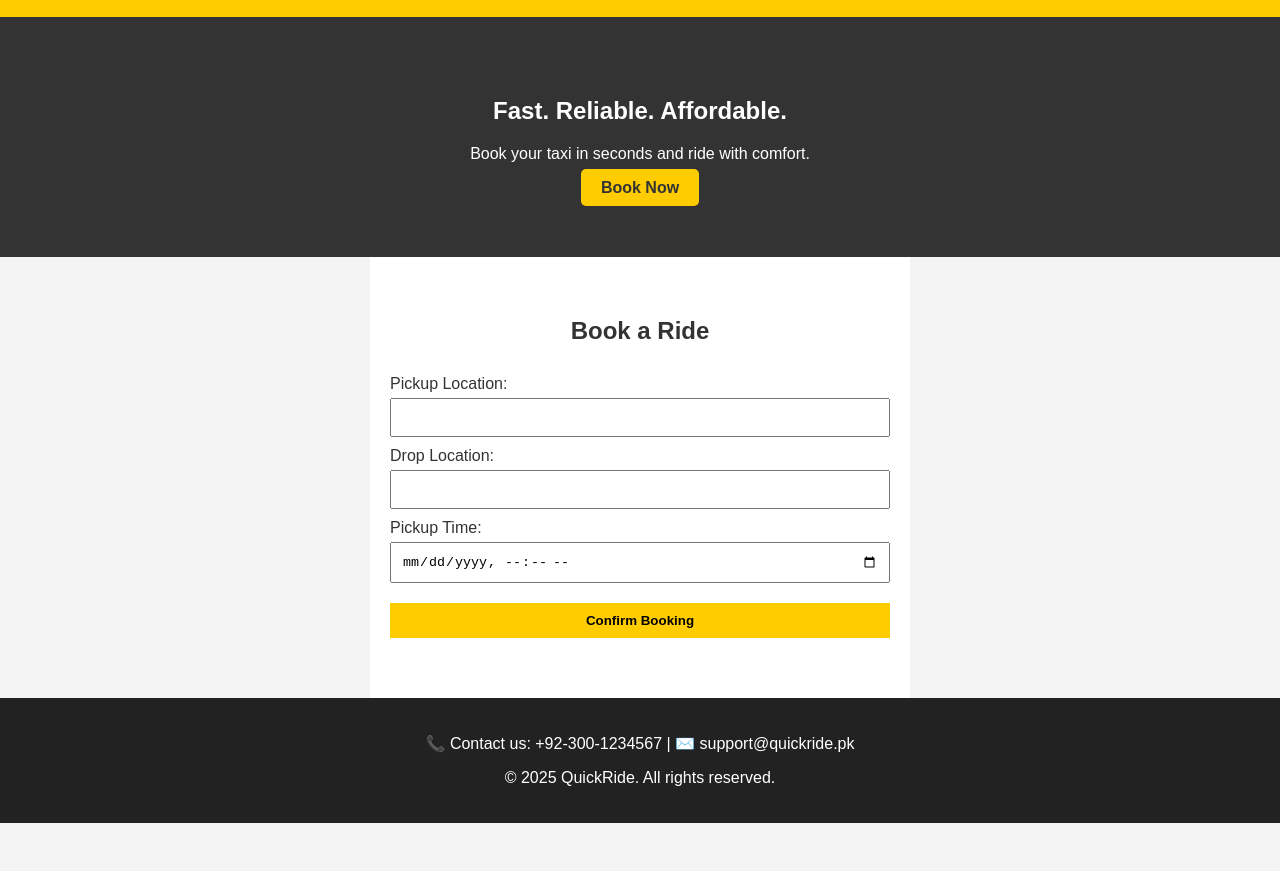
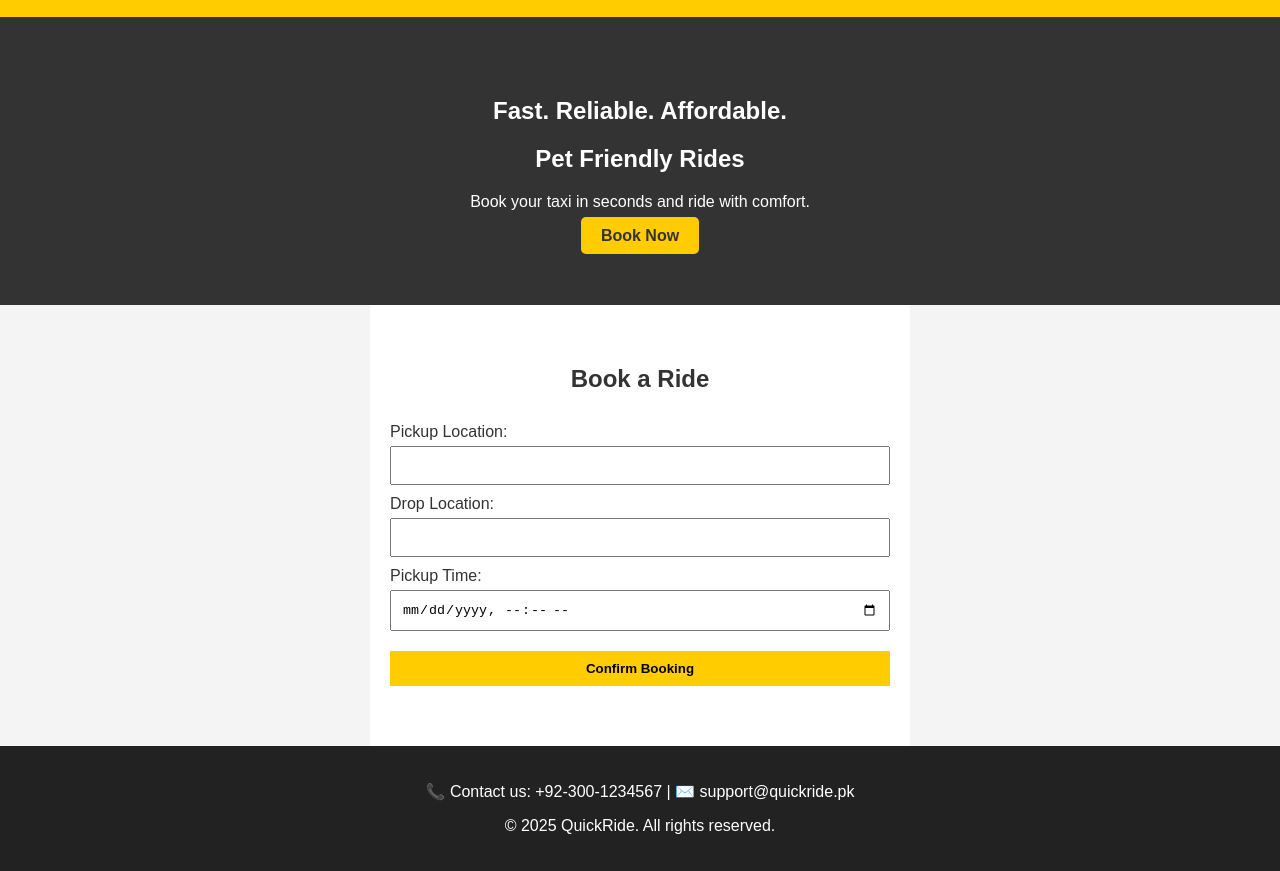
Before and after one commit to faisalrazaullah/Deploy, a plain HTML site: page index.html in a window 1280 px wide. Shown: the part 79-950 px from the top of the page. Before the commit the page ends 902 px from the top, so only its background shows below. Drawn offline with Linux system fonts and the light colour scheme.

Commit message:
Heading added

```diff
--- a/index.html
+++ b/index.html
@@ -18,6 +18,7 @@
 
   <section class="hero">
     <h2>Fast. Reliable. Affordable.</h2>
+    <h2>Pet Friendly Rides</h2>
     <p>Book your taxi in seconds and ride with comfort.</p>
     <a href="#booking" class="btn">Book Now</a>
   </section>
```
